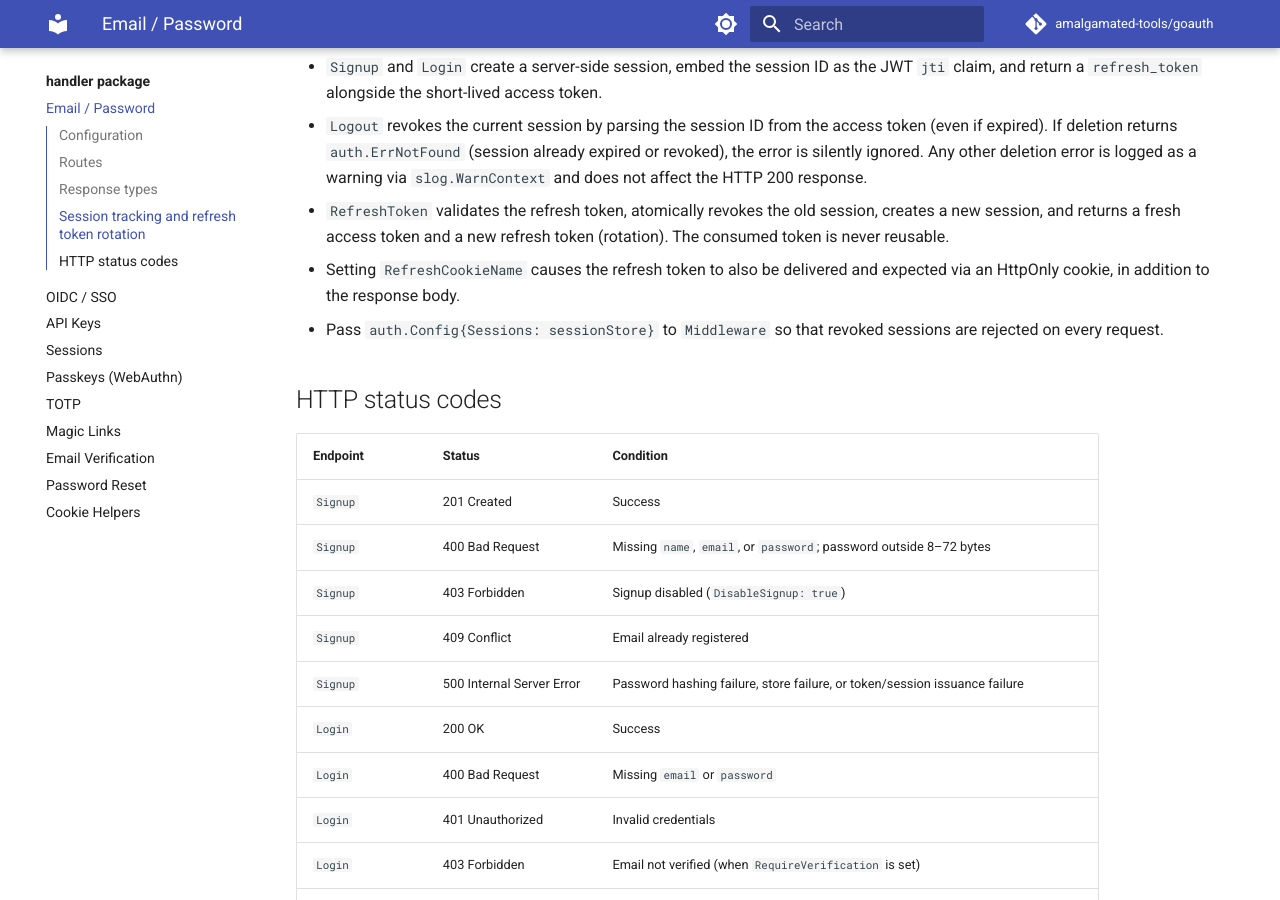
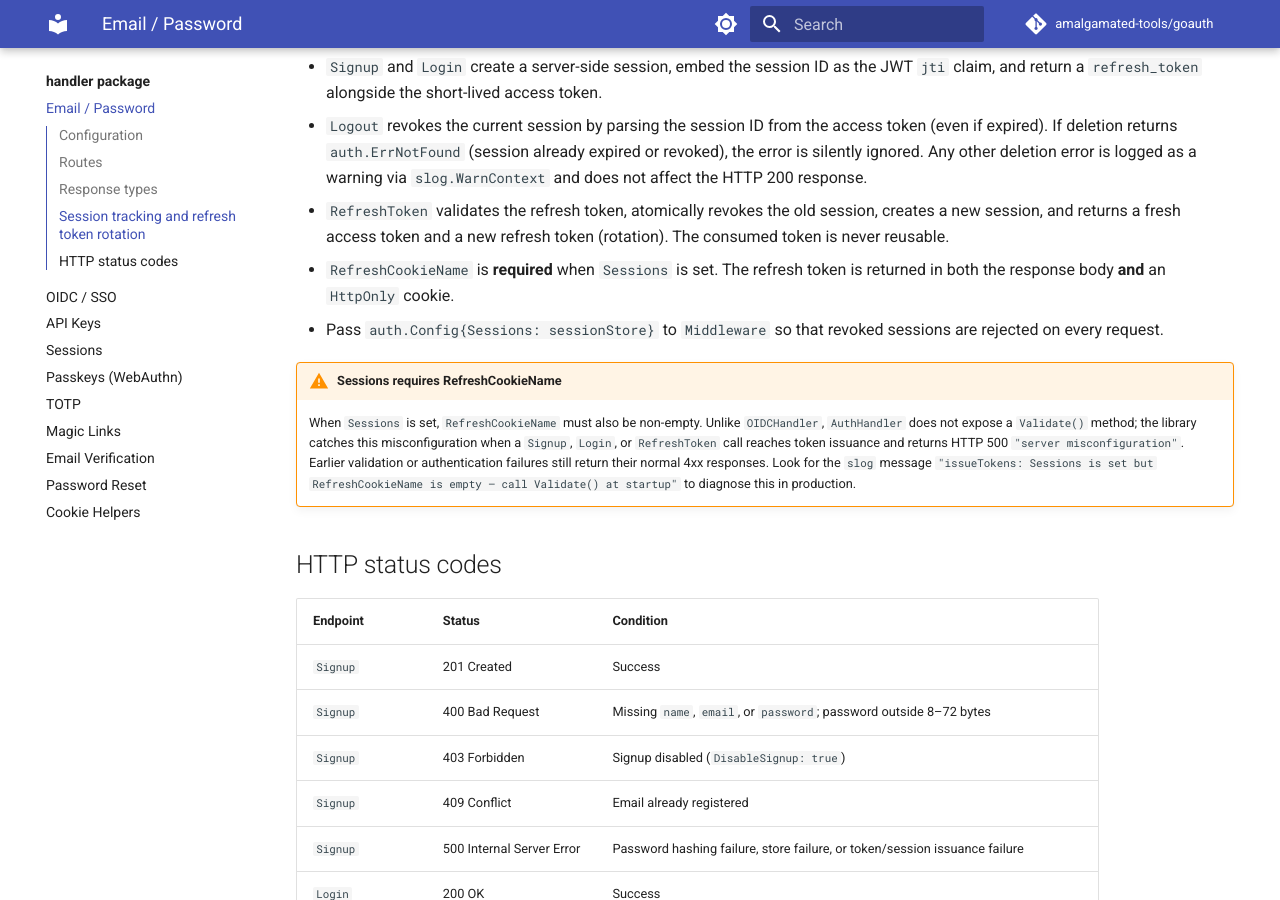
Before and after one commit to amalgamated-tools/goauth, an MkDocs documentation site: the page built from docs/handler/auth.md, in a window 1280 px wide and 900 px high, scrolled down 1370 px. Built offline with MkDocs 1.6.1 and Material for MkDocs 9.7.7, drawn with Linux system fonts in a browser that asks for light colours; comment, search, counter and statistics services are not loaded; some of the changed text lies outside the part shown.

Commit message:
docs: correct RefreshCookieName requirement when Sessions is set (#199)
* docs: correct RefreshCookieName requirement when Sessions is set

AuthHandler, MagicLinkHandler, and PasskeyHandler all call the shared
issueTokens helper, which returns HTTP 500 'server misconfiguration'
when Sessions is non-nil but RefreshCookieName is empty (see the fast-
fail guard in handler/helpers.go). The previous docs described
RefreshCookieName as 'optional' and implied the refresh token would
still be returned in the response body when the cookie name was absent —
neither is correct.

- auth.md: update the config comment from 'optional' to 'required when
  Sessions is set'; replace the misleading bullet with a clear statement
  that RefreshCookieName is required; add a warning admonition mirroring
  the one already present in oidc.md, including the slog message to
  look for in production.
- passkeys.md: apply the same correction to the Session tracking section.
- magic-links.md: extend the session tracking sentence to note the
  requirement and link to auth.md for the full explanation.

Co-authored-by: Copilot <223556219+Copilot@users.noreply.github.com>

* docs: fix slog message, 500 scope, and RefreshCookieName wording across handler docs

- Complete the truncated slog message with "— call Validate() at startup"
- Narrow the 500 claim: the misconfiguration error fires at token issuance,
  not on all validation/auth failures which still return normal 4xx
- Remove "when RefreshCookieName is non-empty" phrasing from magic-links and
  passkeys Response types sections; RefreshCookieName is required when Sessions
  is set, so the conditional implied it was optional

* fix(handler): update stale TestOIDCLink_storeError test to use LinkNonces store interface

The test at line 590 was referencing unexported fields (h.linkNonces and the
linkNonce struct type) that no longer exist. The handler was refactored to use
an injected OIDCLinkNonceStore (h.LinkNonces), but this test was not updated.
Rename the test to TestOIDCLink_userStoreError and update it to create the
nonce via h.LinkNonces.CreateLinkNonce, matching the pattern used by all other
Link handler tests. Also resolves the duplicate TestOIDCLink_storeError
declaration.

---------

Co-authored-by: github-actions[bot] <41898282+github-actions[bot]@users.noreply.github.com>
Co-authored-by: Copilot <223556219+Copilot@users.noreply.github.com>
Co-authored-by: Patrick Veverka <veverkap@users.noreply.github.com>

````diff
--- a/docs/handler/auth.md
+++ b/docs/handler/auth.md
@@ -13,7 +13,7 @@ h := &handler.AuthHandler{
     DisableSignup:       false,    // set true to prevent self-registration
     Sessions:            sessionStore, // optional; enables session tracking and refresh tokens
     RefreshTokenTTL:     handler.DefaultRefreshTokenTTL, // defaults to 7 days when Sessions is set
-    RefreshCookieName:   "refresh",  // optional; stores refresh token in an HttpOnly cookie
+    RefreshCookieName:   "refresh",  // required when Sessions is set; stores refresh token in an HttpOnly cookie
     RequireVerification: true,       // optional; rejects login for unverified email addresses
 }
 ```
@@ -50,8 +50,11 @@ When `Sessions` is set on `AuthHandler`:
 - `Signup` and `Login` create a server-side session, embed the session ID as the JWT `jti` claim, and return a `refresh_token` alongside the short-lived access token.
 - `Logout` revokes the current session by parsing the session ID from the access token (even if expired). If deletion returns `auth.ErrNotFound` (session already expired or revoked), the error is silently ignored. Any other deletion error is logged as a warning via `slog.WarnContext` and does not affect the HTTP 200 response.
 - `RefreshToken` validates the refresh token, atomically revokes the old session, creates a new session, and returns a fresh access token and a new refresh token (rotation). The consumed token is never reusable.
-- Setting `RefreshCookieName` causes the refresh token to also be delivered and expected via an HttpOnly cookie, in addition to the response body.
+- `RefreshCookieName` is **required** when `Sessions` is set. The refresh token is returned in both the response body **and** an `HttpOnly` cookie.
 - Pass `auth.Config{Sessions: sessionStore}` to `Middleware` so that revoked sessions are rejected on every request.
+
+!!! warning "Sessions requires RefreshCookieName"
+    When `Sessions` is set, `RefreshCookieName` must also be non-empty. Unlike `OIDCHandler`, `AuthHandler` does not expose a `Validate()` method; the library catches this misconfiguration when a `Signup`, `Login`, or `RefreshToken` call reaches token issuance and returns HTTP 500 `"server misconfiguration"`. Earlier validation or authentication failures still return their normal 4xx responses. Look for the `slog` message `"issueTokens: Sessions is set but RefreshCookieName is empty — call Validate() at startup"` to diagnose this in production.
 
 ## HTTP status codes
 
````
Also changed, not shown: docs/handler/magic-links.md (+2 -2 lines), docs/handler/passkeys.md (+2 -2 lines).
